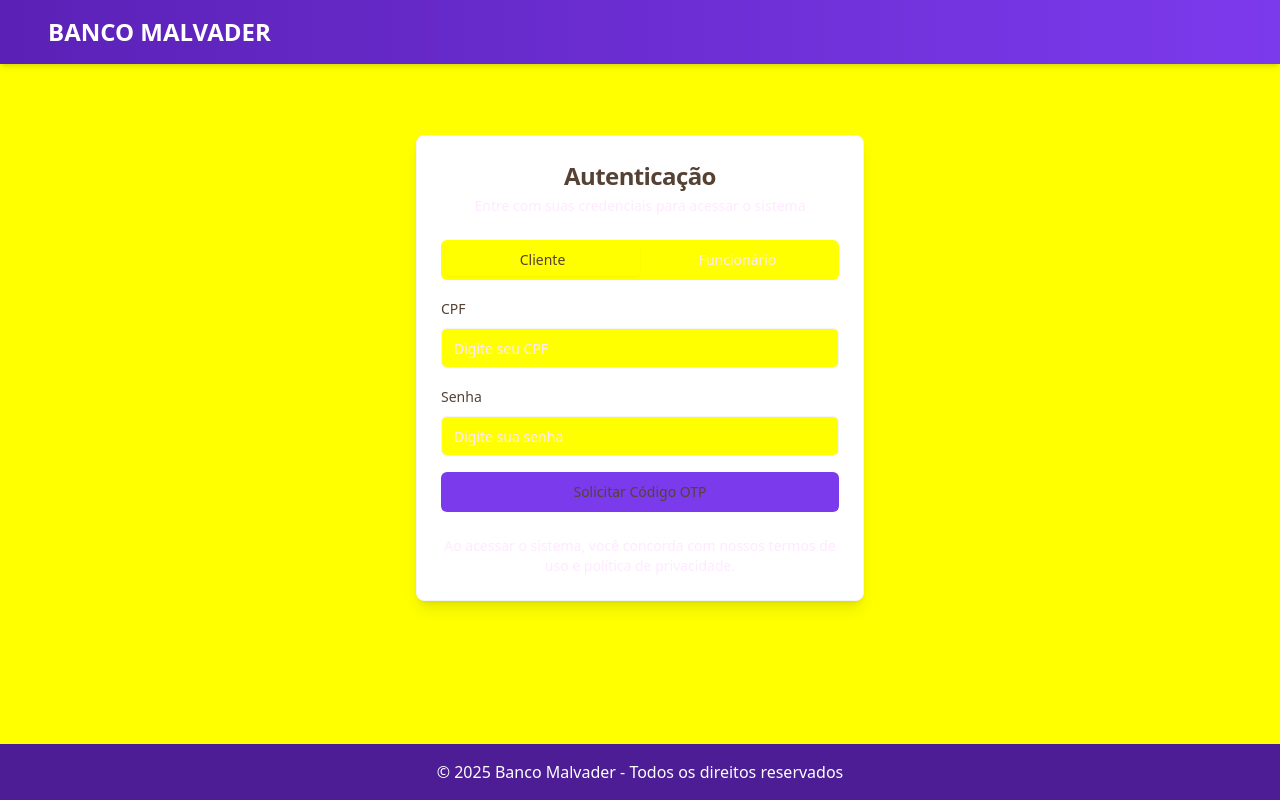
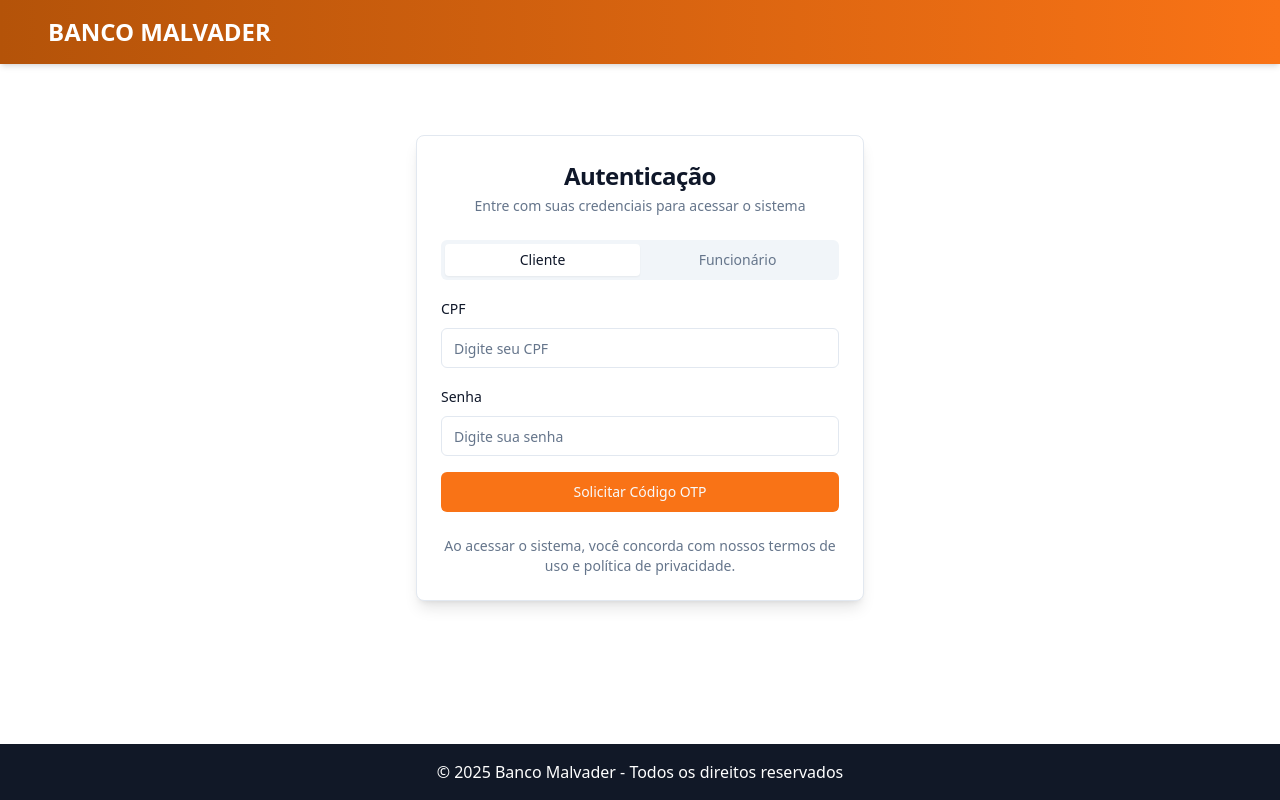
Before and after one commit to BielAlves17/malvader-banking-system, a React (Vite) app: page /login in a window 1280 px wide. Built offline with nearby package versions, Linux system fonts and the light colour scheme.

Commit message:
Refactor: Update color palette
Update the color palette to use orange as the primary color, white as the background, gray for supporting elements, and black for contrast.

```diff
--- a/src/components/Layout.tsx
+++ b/src/components/Layout.tsx
@@ -31,7 +31,7 @@ const Layout: React.FC<LayoutProps> = ({ children, title = "Banco Malvader" }) =
   return (
     <div className="min-h-screen flex flex-col">
       {/* Header */}
-      <header className="bg-gradient-to-r from-malvader-800 to-malvader-600 text-white p-4 shadow-md">
+      <header className="bg-gradient-to-r from-banco-800 to-banco-600 text-white p-4 shadow-md">
         <div className="container mx-auto flex justify-between items-center">
           <div className="flex items-center">
             <h1 className="text-2xl font-bold">BANCO MALVADER</h1>
@@ -40,7 +40,7 @@ const Layout: React.FC<LayoutProps> = ({ children, title = "Banco Malvader" }) =
             <div className="flex items-center space-x-2">
               <Button
                 variant="ghost"
-                className="text-white hover:bg-malvader-700"
+                className="text-white hover:bg-banco-700"
                 onClick={logout}
               >
                 <LogOut size={18} className="mr-2" /> Sair
@@ -54,13 +54,13 @@ const Layout: React.FC<LayoutProps> = ({ children, title = "Banco Malvader" }) =
       <div className="flex flex-1">
         {/* Sidebar for authenticated users */}
         {isAuthenticated && (
-          <aside className="bg-malvader-900 text-white w-64 p-4 hidden md:block">
+          <aside className="bg-gray-900 text-white w-64 p-4 hidden md:block">
             <nav className="space-y-2">
               {menuItems.map((item, index) => (
                 <Button
                   key={index}
                   variant="ghost"
-                  className="w-full flex items-center justify-start text-white hover:bg-malvader-800"
+                  className="w-full flex items-center justify-start text-white hover:bg-gray-800"
                   onClick={() => navigate(item.path)}
                 >
                   <span className="mr-2">{item.icon}</span>
@@ -79,7 +79,7 @@ const Layout: React.FC<LayoutProps> = ({ children, title = "Banco Malvader" }) =
       </div>
 
       {/* Footer */}
-      <footer className="bg-malvader-900 text-white p-4 text-center">
+      <footer className="bg-gray-900 text-white p-4 text-center">
         <div className="container mx-auto">
           <p>&copy; 2025 Banco Malvader - Todos os direitos reservados</p>
         </div>
--- a/src/index.css
+++ b/src/index.css
@@ -5,90 +5,83 @@
 
 @layer base {
   :root {
-    --background: 254 252 254;
-    --foreground: 24 24 27;
+    --background: 0 0% 100%; /* Branco */
+    --foreground: 222 47% 11%; /* Texto preto */
 
     --card: 0 0% 100%;
-    --card-foreground: 24 24 27;
+    --card-foreground: 222 47% 11%;
 
     --popover: 0 0% 100%;
-    --popover-foreground: 24 24 27;
+    --popover-foreground: 222 47% 11%;
 
-    --primary: 254 240 138;
-    --primary-foreground: 24 24 27;
+    --primary: 30 100% 60%; /* Laranja */
+    --primary-foreground: 210 40% 98%; /* Branco para texto sobre laranja */
 
-    --secondary: 265 94% 74%;
-    --secondary-foreground: 0 0% 98%;
+    --secondary: 25 95% 53%; /* Laranja mais escuro */
+    --secondary-foreground: 210 40% 98%;
 
-    --muted: 249 241 255;
-    --muted-foreground: 112 121 140;
+    --muted: 210 40% 96%; /* Cinza claro */
+    --muted-foreground: 215 16% 47%; /* Cinza médio para texto */
 
-    --accent: 254 240 138;
-    --accent-foreground: 24 24 27;
+    --accent: 30 100% 96%; /* Laranja bem claro */
+    --accent-foreground: 222 47% 11%;
 
     --destructive: 0 84.2% 60.2%;
-    --destructive-foreground: 0 0% 98%;
+    --destructive-foreground: 210 40% 98%;
 
-    --border: 220 14.3% 95.9%;
-    --input: 220 14.3% 95.9%;
-    --ring: 260 84% 67%;
+    --border: 214.3 31.8% 91.4%; /* Cinza claro para bordas */
+    --input: 214.3 31.8% 91.4%;
+    --ring: 30 100% 50%; /* Laranja para focus rings */
 
     --radius: 0.5rem;
 
-    --sidebar-background: 0 0% 98%;
-
-    --sidebar-foreground: 240 5.3% 26.1%;
-
-    --sidebar-primary: 240 5.9% 10%;
-
-    --sidebar-primary-foreground: 0 0% 98%;
-
-    --sidebar-accent: 240 4.8% 95.9%;
-
-    --sidebar-accent-foreground: 240 5.9% 10%;
-
-    --sidebar-border: 220 13% 91%;
-
-    --sidebar-ring: 217.2 91.2% 59.8%;
+    --sidebar-background: 222 47% 11%; /* Preto */
+    --sidebar-foreground: 210 40% 98%; /* Branco */
+    --sidebar-primary: 30 100% 60%; /* Laranja */
+    --sidebar-primary-foreground: 222 47% 11%; /* Texto escuro sobre laranja */
+    --sidebar-accent: 222 47% 20%; /* Cinza escuro */
+    --sidebar-accent-foreground: 210 40% 98%; /* Branco */
+    --sidebar-border: 222 47% 20%; /* Cinza escuro para bordas */
+    --sidebar-ring: 30 100% 60%; /* Laranja para rings */
   }
 
   .dark {
-    --background: 240 10% 3.9%;
-    --foreground: 0 0% 98%;
+    --background: 222 47% 11%; /* Fundo preto */
+    --foreground: 210 40% 98%; /* Texto branco */
 
-    --card: 240 10% 3.9%;
-    --card-foreground: 0 0% 98%;
+    --card: 222 47% 11%;
+    --card-foreground: 210 40% 98%;
 
-    --popover: 240 10% 3.9%;
-    --popover-foreground: 0 0% 98%;
+    --popover: 222 47% 11%;
+    --popover-foreground: 210 40% 98%;
 
-    --primary: 254 240 138;
-    --primary-foreground: 24 24 27;
+    --primary: 30 100% 60%; /* Laranja */
+    --primary-foreground: 222 47% 11%; /* Texto preto sobre laranja */
 
-    --secondary: 265 94% 74%;
-    --secondary-foreground: 0 0% 98%;
+    --secondary: 25 95% 53%; /* Laranja mais escuro */
+    --secondary-foreground: 210 40% 98%;
 
-    --muted: 240 3.7% 15.9%;
-    --muted-foreground: 240 5% 64.9%;
+    --muted: 217.2 32.6% 17.5%; /* Cinza escuro */
+    --muted-foreground: 215 20.2% 65.1%; /* Cinza claro para texto */
 
-    --accent: 240 3.7% 15.9%;
-    --accent-foreground: 0 0% 98%;
+    --accent: 217.2 32.6% 17.5%; /* Cinza escuro */
+    --accent-foreground: 210 40% 98%;
 
     --destructive: 0 62.8% 30.6%;
-    --destructive-foreground: 0 0% 98%;
+    --destructive-foreground: 210 40% 98%;
 
-    --border: 240 3.7% 15.9%;
-    --input: 240 3.7% 15.9%;
-    --ring: 240 4.9% 83.9%;
+    --border: 217.2 32.6% 17.5%; /* Cinza escuro para bordas */
+    --input: 217.2 32.6% 17.5%;
+    --ring: 30 100% 60%; /* Laranja */
 
-    --sidebar-background: 240 5.9% 10%;
-    --sidebar-foreground: 240 4.8% 95.9%;
-    --sidebar-primary: 224.3 76.3% 48%;
-    --sidebar-primary-foreground: 0 0% 100%;
-    --sidebar-accent: 240 3.7% 15.9%;
-    --sidebar-accent-foreground: 240 4.8% 95.9%;
-    --sidebar-border: 240 3.7% 15.9%;
-    --sidebar-ring: 217.2 91.2% 59.8%;
+    --sidebar-background: 222 47% 11%; /* Preto */
+    --sidebar-foreground: 210 40% 98%; /* Branco */
+    --sidebar-primary: 30 100% 60%; /* Laranja */
+    --sidebar-primary-foreground: 222 47% 11%; /* Texto escuro sobre laranja */
+    --sidebar-accent: 222 47% 20%; /* Cinza escuro */
+    --sidebar-accent-foreground: 210 40% 98%; /* Branco */
+    --sidebar-border: 217.2 32.6% 17.5%; /* Cinza escuro para bordas */
+    --sidebar-ring: 30 100% 60%; /* Laranja */
   }
 }
 
--- a/src/pages/Login.tsx
+++ b/src/pages/Login.tsx
@@ -102,7 +102,7 @@ const Login: React.FC = () => {
                       </div>
                     )}
                   </div>
-                  <Button className="w-full mt-4 bg-malvader-600 hover:bg-malvader-700" type="submit">
+                  <Button className="w-full mt-4 bg-banco-600 hover:bg-banco-700" type="submit">
                     {otpSent ? 'Entrar' : 'Solicitar Código OTP'}
                   </Button>
                 </form>
@@ -148,7 +148,7 @@ const Login: React.FC = () => {
                       </div>
                     )}
                   </div>
-                  <Button className="w-full mt-4 bg-malvader-600 hover:bg-malvader-700" type="submit">
+                  <Button className="w-full mt-4 bg-banco-600 hover:bg-banco-700" type="submit">
                     {otpSent ? 'Entrar' : 'Solicitar Código OTP'}
                   </Button>
                 </form>
--- a/src/pages/NotFound.tsx
+++ b/src/pages/NotFound.tsx
@@ -14,9 +14,9 @@ const NotFound = () => {
   }, [location.pathname]);
 
   return (
-    <div className="min-h-screen flex flex-col items-center justify-center bg-malvader-50">
+    <div className="min-h-screen flex flex-col items-center justify-center bg-banco-50">
       <div className="text-center space-y-6">
-        <h1 className="text-8xl font-bold text-malvader-700">404</h1>
+        <h1 className="text-8xl font-bold text-banco-700">404</h1>
         <div className="space-y-2">
           <h2 className="text-3xl font-semibold text-gray-800">Página não encontrada</h2>
           <p className="text-lg text-gray-600 max-w-lg">
@@ -25,7 +25,7 @@ const NotFound = () => {
         </div>
         <div className="pt-6">
           <Link to="/">
-            <Button className="bg-malvader-600 hover:bg-malvader-700">
+            <Button className="bg-banco-600 hover:bg-banco-700">
               Voltar para a Página Inicial
             </Button>
           </Link>
--- a/tailwind.config.ts
+++ b/tailwind.config.ts
@@ -63,19 +63,32 @@ export default {
 					border: 'hsl(var(--sidebar-border))',
 					ring: 'hsl(var(--sidebar-ring))'
 				},
-				// Customizando para Banco Malvader
-				malvader: {
-					50: '#f5f3ff',
-					100: '#ede9fe',
-					200: '#ddd6fe',
-					300: '#c4b5fd',
-					400: '#a78bfa',
-					500: '#8b5cf6',
-					600: '#7c3aed',
-					700: '#6d28d9',
-					800: '#5b21b6',
-					900: '#4c1d95',
+				// Nova paleta de cores para o Banco Malvader
+				banco: {
+					50: '#FFF8F0',
+					100: '#FFECD6',
+					200: '#FFD6AD',
+					300: '#FFBF85',
+					400: '#FFA95C',
+					500: '#FF9333', // Laranja principal
+					600: '#F97316', // Laranja mais escuro
+					700: '#D86207',
+					800: '#B45309',
+					900: '#8A4009',
 				},
+				// Tons de cinza para apoio
+				gray: {
+					50: '#F9FAFB',
+					100: '#F3F4F6',
+					200: '#E5E7EB',
+					300: '#D1D5DB',
+					400: '#9CA3AF',
+					500: '#6B7280',
+					600: '#4B5563',
+					700: '#374151',
+					800: '#1F2937',
+					900: '#111827',
+				}
 			},
 			borderRadius: {
 				lg: 'var(--radius)',
```
Also changed, not shown: src/pages/Index.tsx (+6 -6 lines).
